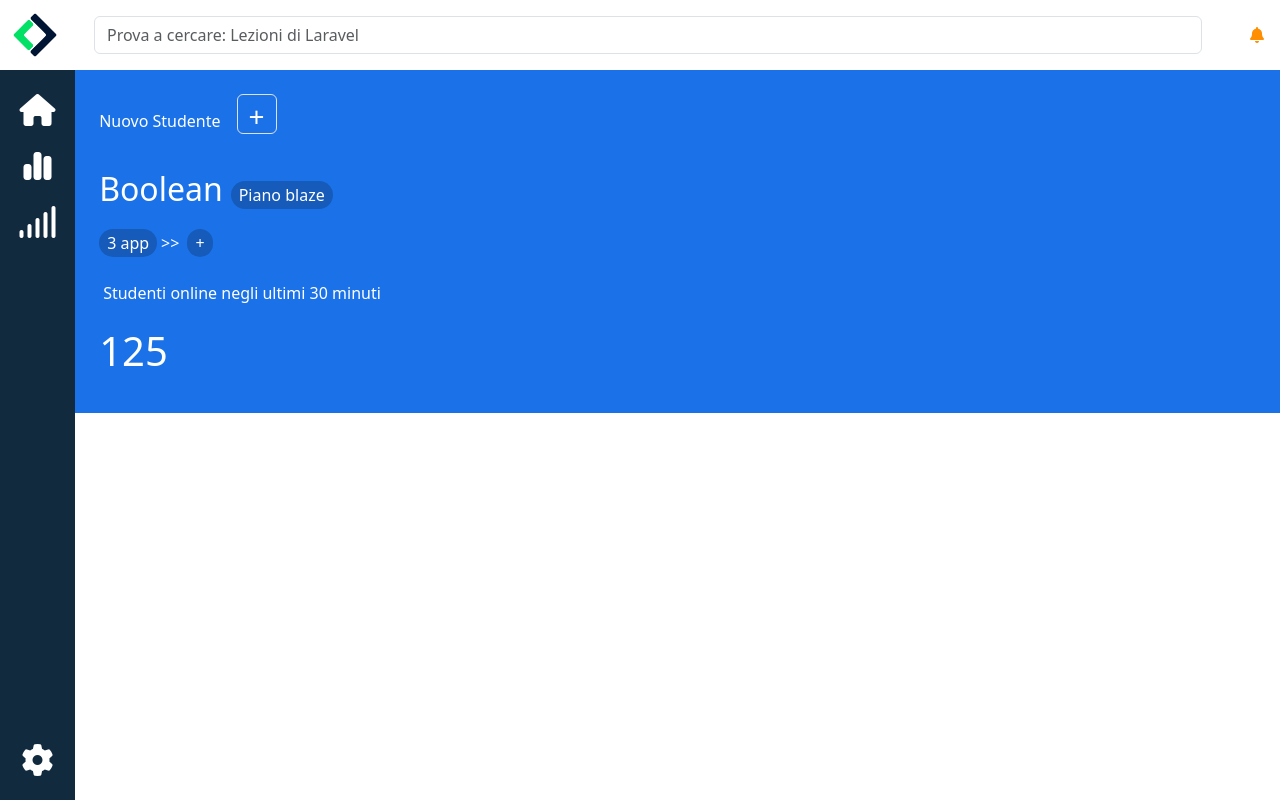
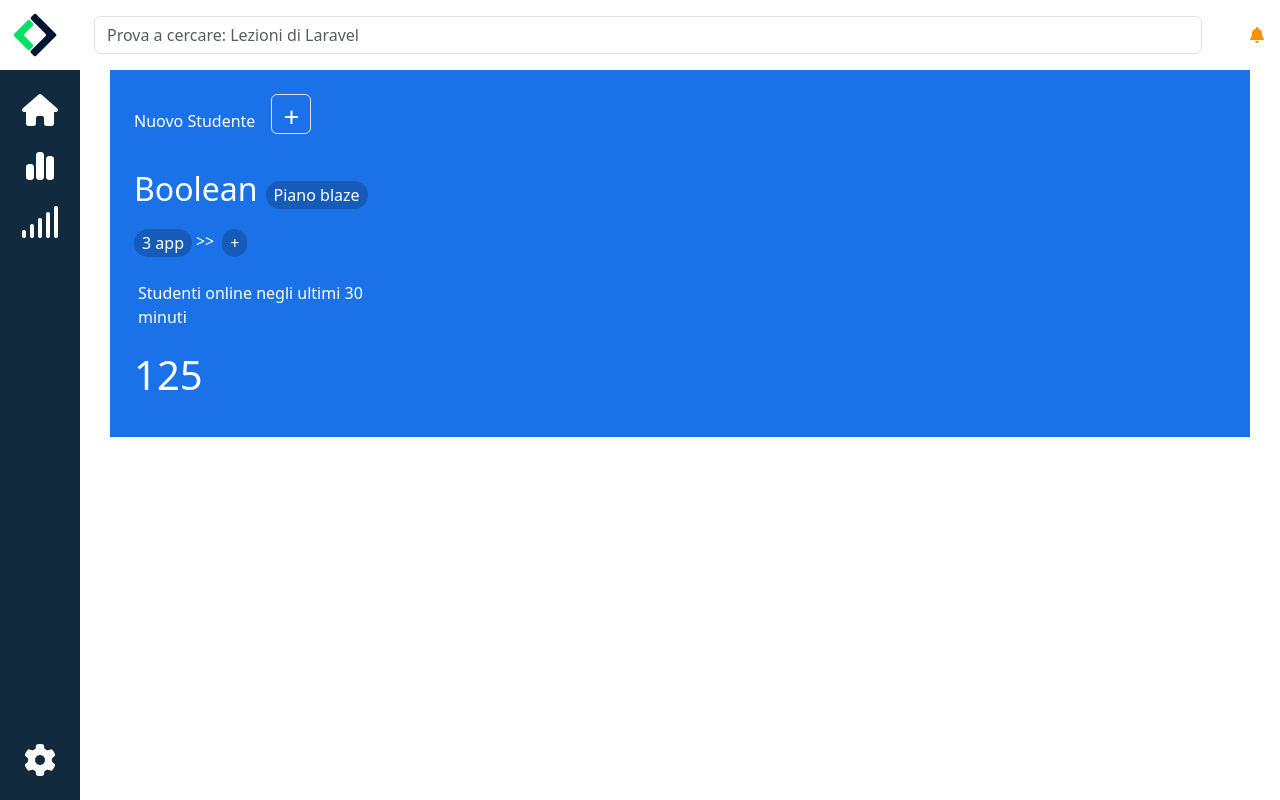
Before and after one commit to LucaCaligola/html-css-bootstrap-dashboard, a plain HTML site: page index.html in a window 1280 px wide. Drawn offline with nearby package versions, Linux system fonts and the light colour scheme.

Commit message:
some problems with the md size

```diff
--- a/index.html
+++ b/index.html
@@ -71,31 +71,37 @@
 
         </aside>
 
-        <section class="main-blue text-white pt-4 px-4">
-            <div class="d-flex align-items-baseline mb-3">
-                <p class="">Nuovo Studente</p>
-                <div class="mx-3 plus border rounded fs-3">+</div>
+        <section class="main-blue text-white pt-4 px-4 container">
+            <div class="row">
+                <div class="d-flex align-items-baseline mb-3 col-md-3">
+                    <p class="">Nuovo Studente</p>
+                    <div class="mx-3 plus border rounded fs-3">+</div>
+                </div>
             </div>
 
-
-                <div class="d-flex align-items-baseline">
+            <div class="row">
+                <div class="d-flex align-items-baseline col-md-3">
                     <p class="fs-2">Boolean</p>
                     <p class="my-border-radius mx-2 px-2">Piano blaze</p>
                 </div>
-
-                <div class="d-flex align-items-baseline justify-content-start mb-2">
+            </div>
+            <div class="row">
+                <div class="d-flex mb-2 col-md-3">
                     <p class="my-border-radius px-2">3 app </p>
                     <p class="mx-1">>></p>
                     <p class="my-border-radius mx-1 px-2">+</p>
                 </div>
-
-                <div class="d-flex align-items-baseline justify-content-start">
+            </div>
+            <div class="row">
+                <div class="d-flex col-md-3">
                     <p class="px-1">Studenti online negli ultimi 30 minuti</p>
                 </div>
-                <div class="d-flex align-items-baseline mb-3">
+            </div>
+            <div class="row">
+                <div class="d-flex mb-3 col-md-3">
                     <p class="fs-1">125</p>
                 </div>
-
+            </div>
         </section>
 
 
```
